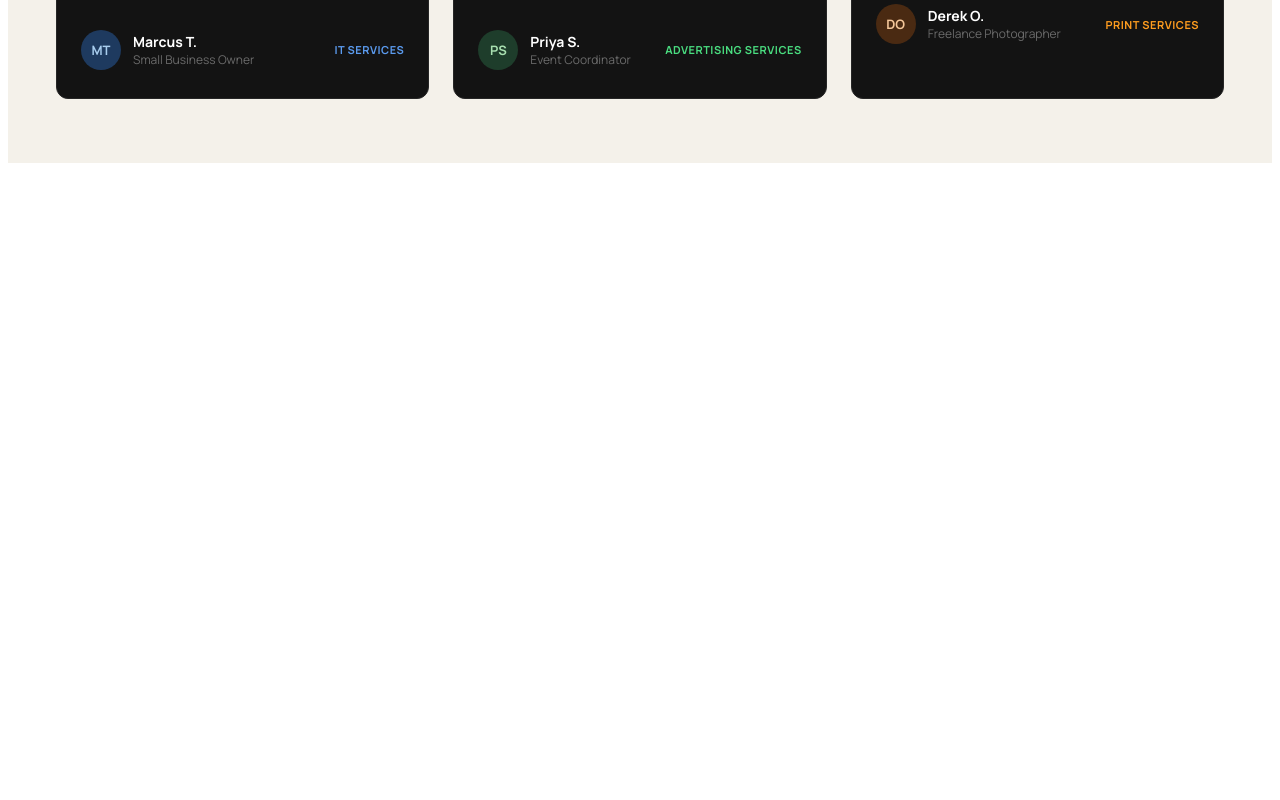
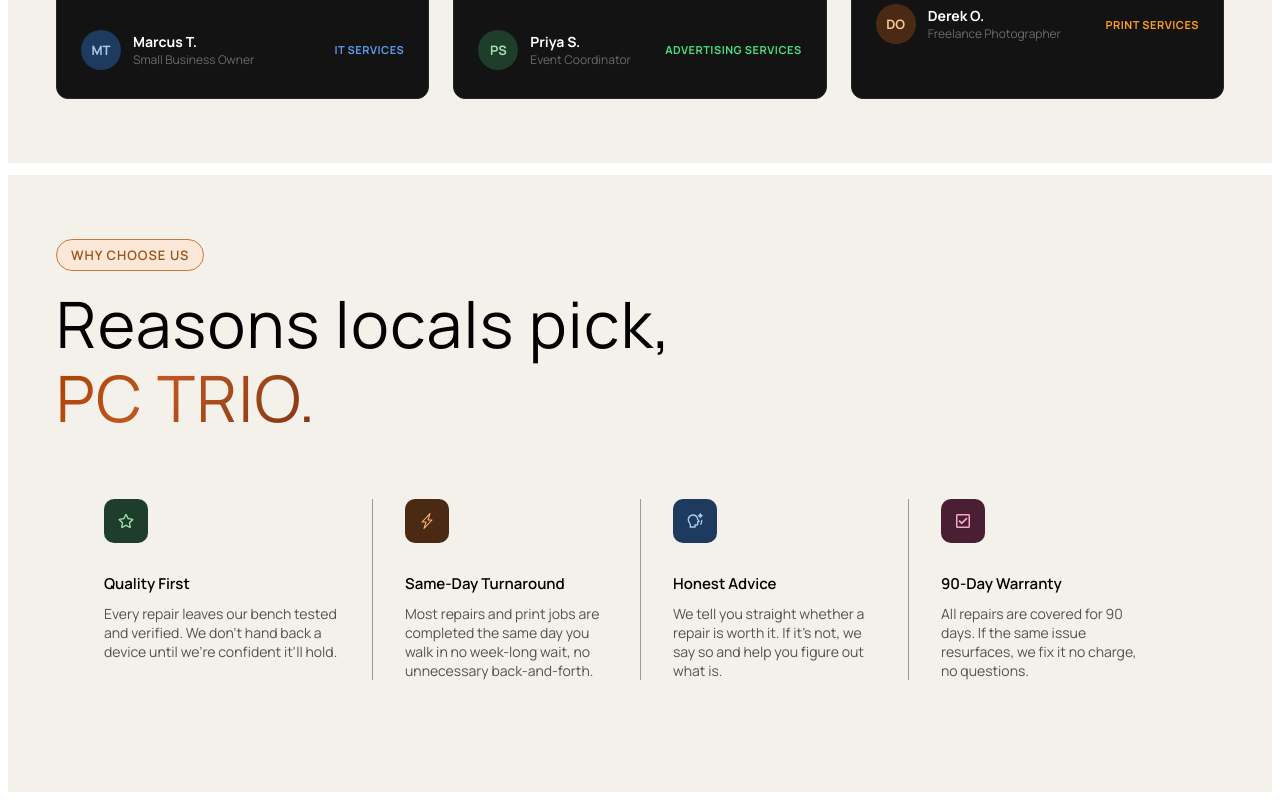
Before and after one commit to Ashton607/pctrio, a React (Vite) app: page / in a window 1280 px wide. Shown: the part 4122-4922 px from the top of the page. Before the commit the page ends 4293 px from the top, so only its background shows below. Built offline with nearby package versions, Linux system fonts and the light colour scheme.

Commit message:
Complete: why choose us page visuals and design

```diff
--- a/src/App.jsx
+++ b/src/App.jsx
@@ -7,6 +7,7 @@
 import About from './components/about/About'
 import Ourwork from './components/ourwork/Ourwork'
 import Testimonial from './components/testimonial/Testimonial'
+import WhyUs from './components/whyus/WhyUs'
 
 function Home() {
   const location = useLocation()
@@ -24,6 +25,7 @@
       <Services />
       <Ourwork/>
       <Testimonial/>
+      <WhyUs/>
     </>
   )
 }
--- a/src/components/testimonial/Testimonial.jsx
+++ b/src/components/testimonial/Testimonial.jsx
@@ -33,7 +33,7 @@
     <div className='Testimonial'>
 
     <div className="testimonial-content">
-    <span className="testimonial-badge">our work</span>
+    <span className="testimonial-badge">customer reviews</span>
     <h1 className="testimonial-title">
         <span className="line1">Loved by,</span>
         <span className="line2">Douglas locals.</span>
--- /dev/null
+++ b/src/components/whyus/WhyUs.css
@@ -0,0 +1,43 @@
+.WhyUs{
+  padding: 4rem 3rem;
+  display: flex;
+  flex-direction: column;
+  margin-top: 1%;
+  width: 100%;
+  background-color: #F4F1EA;
+}
+.whyus-content{
+  display: flex;
+  flex-direction: column;
+  gap: 1rem;
+}
+.whyus-badge {
+  display: inline-block;
+  width: fit-content;
+  font-size: 13px;
+  font-weight: 600;
+  letter-spacing: 1px;
+  text-transform: uppercase;
+  color: #9b5216;
+  background-color: #FBE8D8;
+  border: 1px solid #C97A3A;
+  padding: 6px 14px;
+  border-radius: 30px;
+}
+.whyus-title{
+  font-size: clamp(2.8rem, 6vw, 4rem);
+  font-weight: 400;
+  line-height: 1.15;
+  color: #000000;
+  margin: 0;
+  letter-spacing: 0.02em;
+}
+.whyus-title .line1 {
+  display: block;
+}
+.whyus-title .line2 {
+  background: linear-gradient(135deg, #a74000 0%, #C05621 40%, #7A3313 100%);
+  -webkit-background-clip: text;
+  -webkit-text-fill-color: transparent;
+  background-clip: text;
+}
--- /dev/null
+++ b/src/components/whyus/WhyUs.jsx
@@ -0,0 +1,55 @@
+import React from 'react'
+import './WhyUs.css'
+import { FaRegStar,FaRegClock,FaRegCheckSquare } from "react-icons/fa";
+import { RiSpeakAiLine } from "react-icons/ri";
+import { useNavigate } from 'react-router-dom'
+import { IoIosArrowForward } from "react-icons/io";
+import { BsLightningCharge } from "react-icons/bs";
+
+const WhyUs = () => {
+  return (
+    <div className='WhyUs'>
+    <div className="whyus-content">
+    <span className="whyus-badge">why choose us</span>
+    <h1 className="whyus-title">
+        <span className="line1">Reasons locals pick,</span>
+        <span className="line2">PC TRIO.</span>
+    </h1>
+
+    <div className="about-work-cards">
+        {/*Quality*/}
+        <div className="about-work-cards-item">
+        <span className="about-work-cards-icon"><FaRegStar/></span>
+        <span className="about-work-cards-label">Quality First</span>
+        <span className="about-work-cards-caption">Every repair leaves our bench tested and verified.
+        We don't hand back a device until we're confident it'll hold.</span>
+        </div>
+        {/*Turnaround*/}
+       <div className="about-work-cards-item">
+        <span className="about-work-cards-icon"><BsLightningCharge/></span>
+        <span className="about-work-cards-label">Same-Day Turnaround</span>
+        <span className="about-work-cards-caption">Most repairs and print jobs are completed the same day you
+        walk in no week-long wait, no unnecessary back-and-forth.</span>
+       </div>
+       {/*Honest Advice*/}
+       <div className="about-work-cards-item">
+        <span className="about-work-cards-icon"><RiSpeakAiLine/></span>
+        <span className="about-work-cards-label">Honest Advice</span>
+        <span className="about-work-cards-caption">We tell you straight whether a repair is worth it.
+        If it's not, we say so and help you figure out what is.</span>
+       </div>
+        {/*90-Day Warranty*/}
+       <div className="about-work-cards-item">
+        <span className="about-work-cards-icon"><FaRegCheckSquare/></span>
+        <span className="about-work-cards-label">90-Day Warranty</span>
+        <span className="about-work-cards-caption">All repairs are covered for 90 days.
+        If the same issue resurfaces, we fix it no charge, no questions.</span>
+       </div>
+       </div>
+
+    </div>
+    </div>
+  )
+}
+
+export default WhyUs
```
